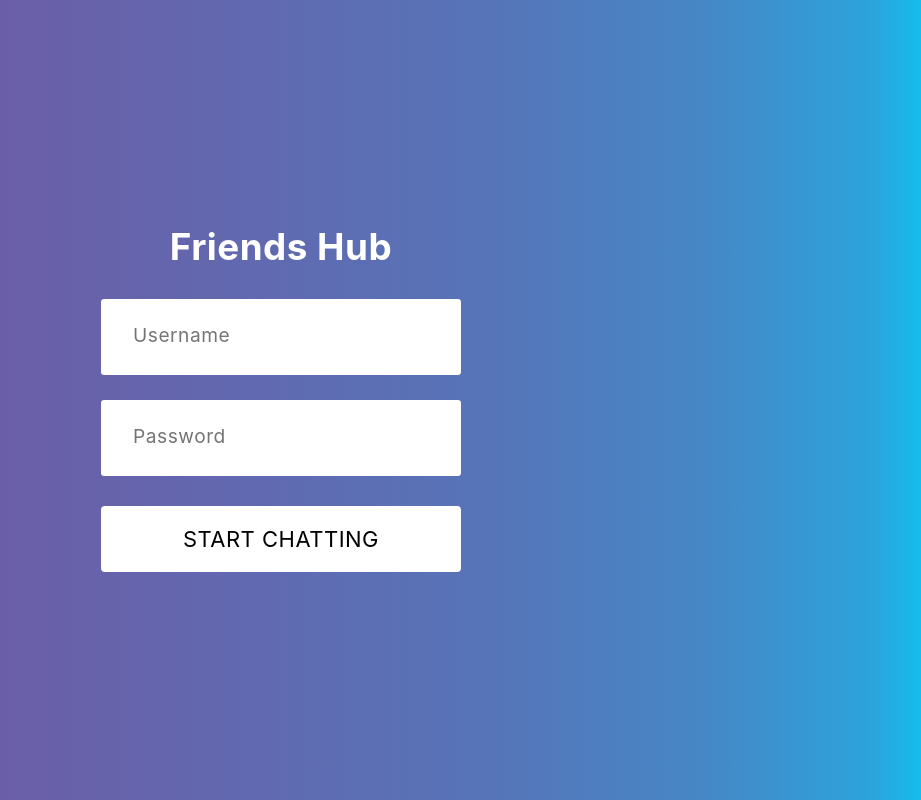
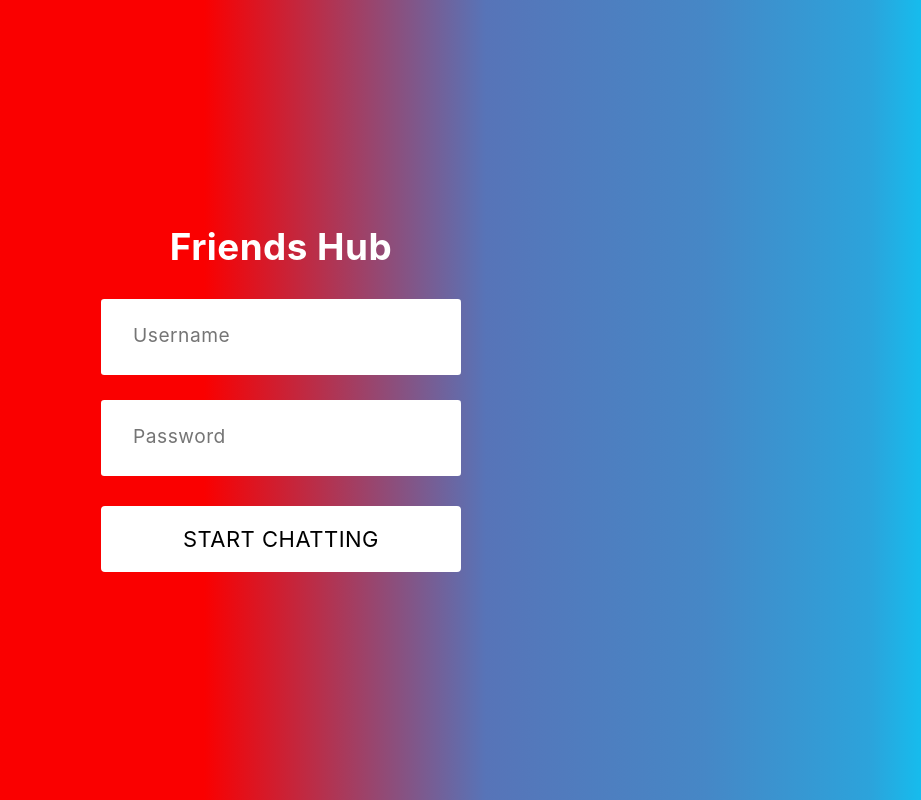
Before and after one commit to RA1911033010065/webchatapp, a React (Create React App) app: page / in a window 1280 px wide. Shown: the whole page, without its empty margins (359-1280 px from the left). Built offline with nearby package versions, Linux system fonts and the light colour scheme.

Commit message:
ui color changes

```diff
--- a/src/App.css
+++ b/src/App.css
@@ -180,13 +180,14 @@
 
   .image-button {
     cursor: pointer;
-    padding: 0px 12px;
+    background-color: red;
+    padding: 0px 18px;
     height: 100%;
   }
 
   .send-button {
     height: 42px;
-    background-color: white;
+    background-color: red;
     border: 1px solid white;
     padding: 0px 18px;
     cursor: pointer;
@@ -195,7 +196,7 @@
   .send-icon {
     top: 1px;
     position: relative;
-    transform: rotate(-90deg);
+    transform: rotate(0deg);
   }
 
   .picture-icon {
@@ -217,8 +218,8 @@
   .wrapper {
     height: 100vh;
       width: 100%;
-    background: rgb(117,84,160);
-    background: linear-gradient(90deg, rgba(117,84,160,1) 7%, rgba(117,84,160,1) 17%, rgba(106,95,168,1) 29%, rgba(99,103,174,1) 44%, rgba(87,116,184,1) 66%, rgba(70,135,198,1) 83%, rgba(44,163,219,1) 96%, rgba(22,188,237,1) 100%, rgba(0,212,255,1) 100%);
+    background: rgb(250, 0, 0);
+    background: linear-gradient(90deg, rgb(250, 0, 12) 7%, rgb(252, 0, 0) 17%, rgb(250, 0, 0) 29%, rgb(250, 0, 0) 44%, rgba(87,116,184,1) 66%, rgba(70,135,198,1) 83%, rgba(44,163,219,1) 96%, rgba(22,188,237,1) 100%, rgba(0,212,255,1) 100%);
     display: flex;
     justify-content: center;
     align-items: center;
--- a/src/components/MyMessage.jsx
+++ b/src/components/MyMessage.jsx
@@ -13,7 +13,7 @@ const MyMessage = ({ message }) => {
     }
 
     return (
-      <div className="message" style={{ float: 'right', marginRight: '18px', color: 'white', backgroundColor: '#3B2A50' }}>
+      <div className="message" style={{ float: 'right', marginRight: '18px', color: 'white', backgroundColor: '#eb1010' }}>
         {message.text}
       </div>
     );
```
